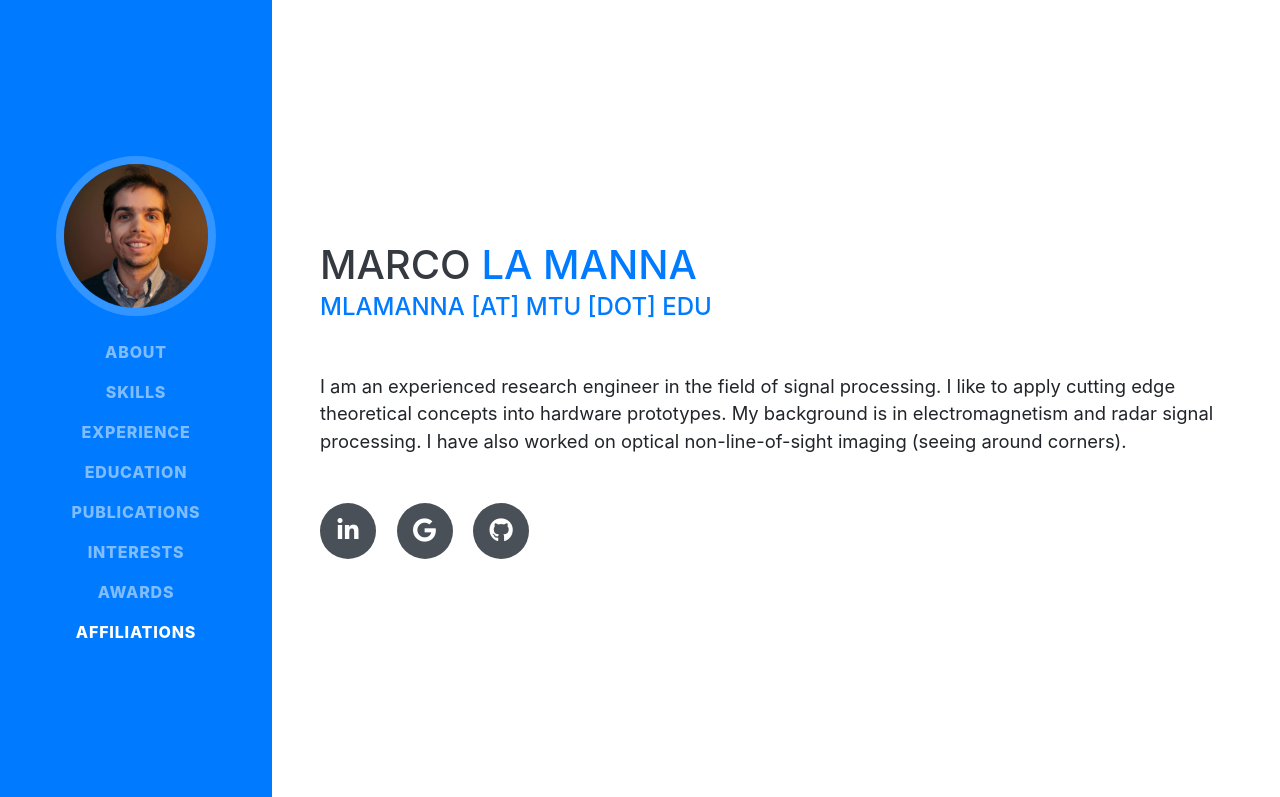
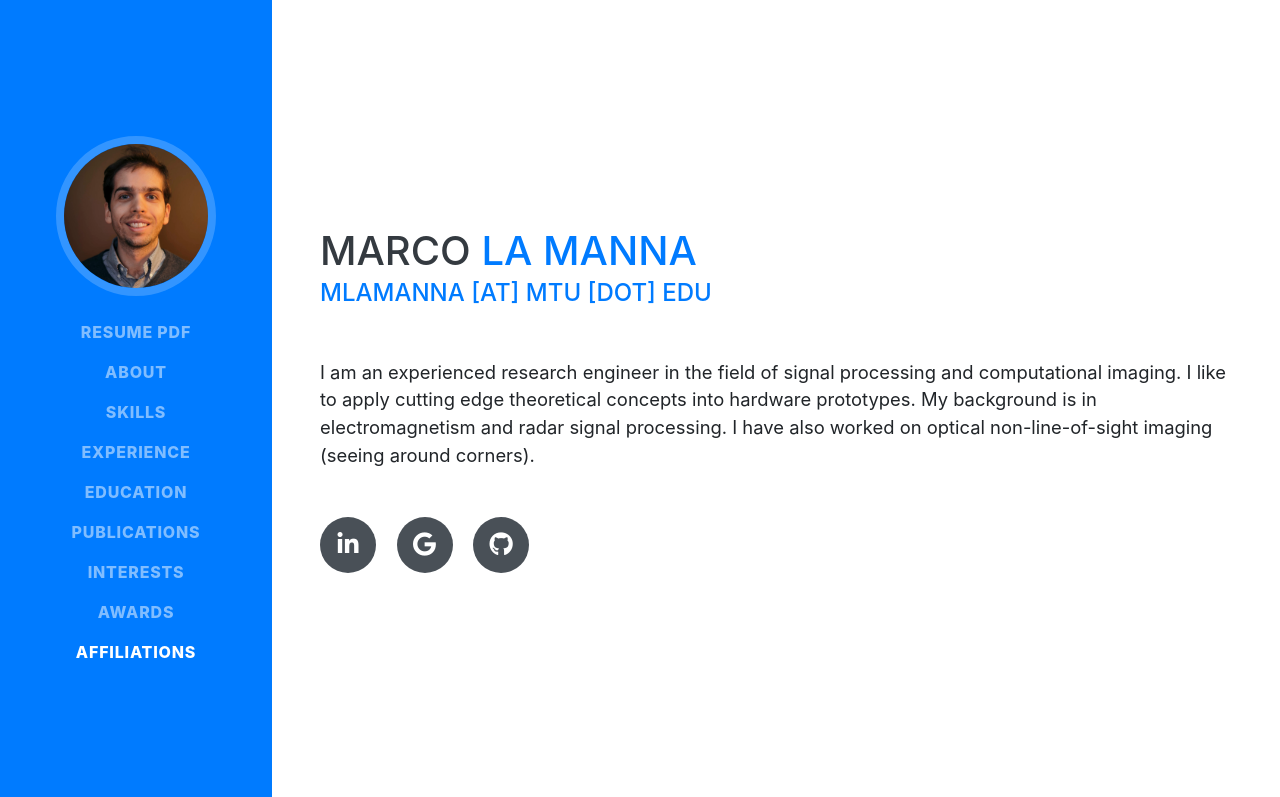
Before and after one commit to lamannamarco/lamannamarco.github.io, a website with bundled scripts: page index.html in a window 1280 px wide. Shown: the top 797 px of the page. Built offline with nearby package versions, Linux system fonts and the light colour scheme; a web font is replaced by a local one.

Commit message:
minor modifications

```diff
--- a/index.html
+++ b/index.html
@@ -38,6 +38,9 @@
     <div class="collapse navbar-collapse" id="navbarSupportedContent">
       <ul class="navbar-nav">
         <li class="nav-item">
+          <a class="nav-link js-scroll-trigger" href="">Resume PDF</a>
+        </li>
+        <li class="nav-item">
           <a class="nav-link js-scroll-trigger" href="#about">About</a>
         </li>
         <li class="nav-item">
@@ -76,7 +79,7 @@
         <div class="subheading mb-5">
           <a href="mailto:name@email.com">mlamanna [at] mtu [DOT] edu</a>
         </div>
-        <p class="lead mb-5">I am an experienced research engineer in the field of signal processing. I like to apply cutting edge theoretical concepts into hardware prototypes. My background is in electromagnetism and radar signal processing. I have also worked on optical non-line-of-sight imaging (seeing around corners). </p>
+        <p class="lead mb-5">I am an experienced research engineer in the field of signal processing and computational imaging. I like to apply cutting edge theoretical concepts into hardware prototypes. My background is in electromagnetism and radar signal processing. I have also worked on optical non-line-of-sight imaging (seeing around corners). </p>
         <div class="social-icons">
           <a href="https://www.linkedin.com/in/marcolamanna1986/">
             <i class="fab fa-linkedin-in"></i>
```
